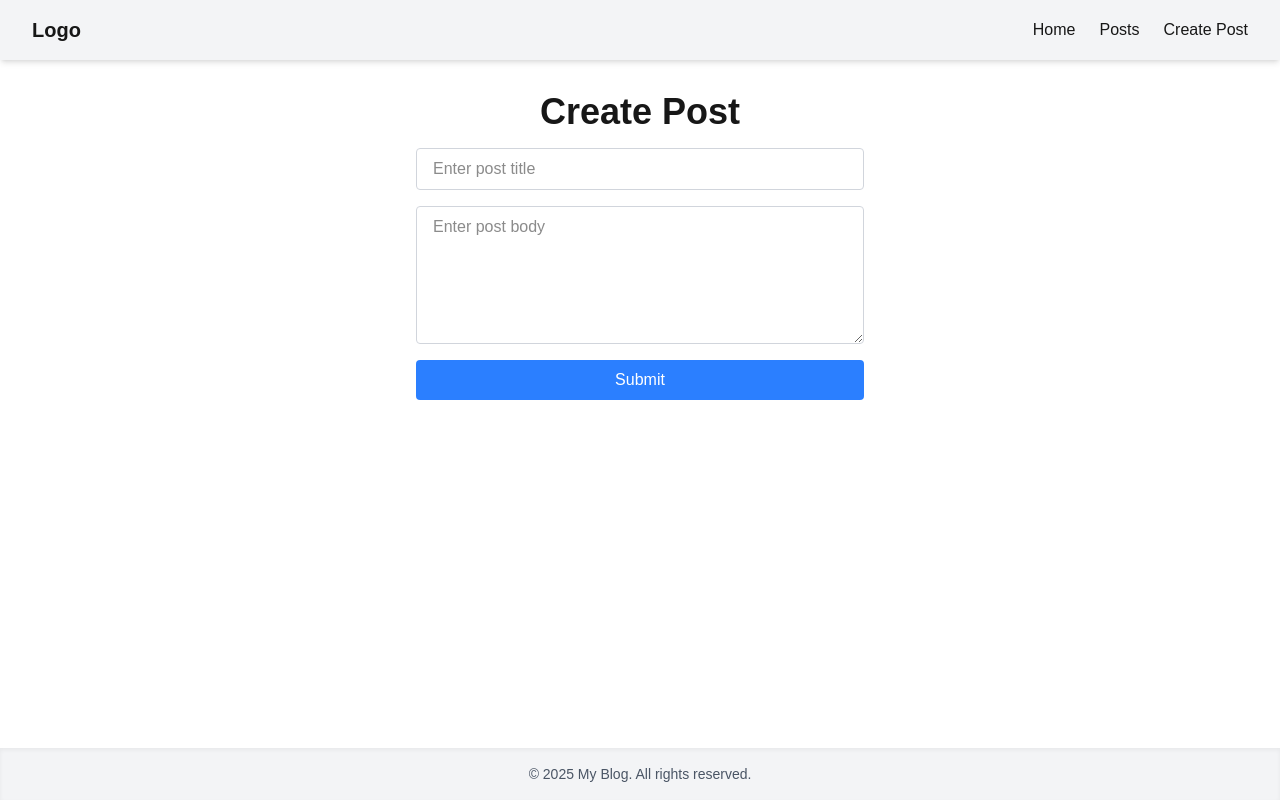
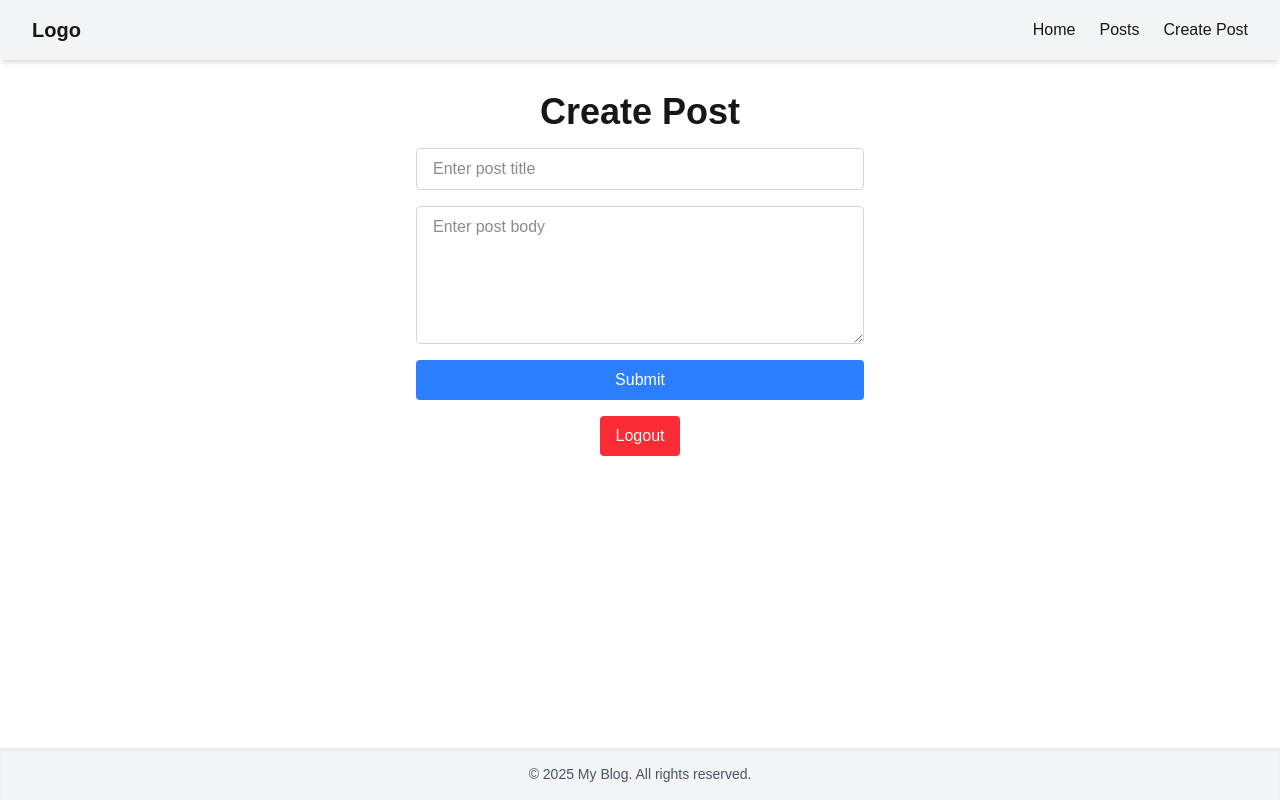
Before and after one commit to dhlee56/posting-blog-app, a Next.js app: page /create-post in a window 1280 px wide. Built offline with nearby package versions, Linux system fonts and the light colour scheme.

Commit message:
kinde auth to protect /create-post

```diff
--- /dev/null
+++ b/src/app/api/auth/[kindeAuth]/route.js
@@ -0,0 +1,2 @@
+import {handleAuth} from "@kinde-oss/kinde-auth-nextjs/server";
+export const GET = handleAuth();
--- a/src/app/create-post/page.tsx
+++ b/src/app/create-post/page.tsx
@@ -1,4 +1,5 @@
-
+"use client";
+import { LogoutLink } from "@kinde-oss/kinde-auth-nextjs";
 import { handleCreatePost } from "./actions";
 
 export default function CreatePost() {
@@ -30,6 +31,14 @@ export default function CreatePost() {
           Submit
         </button>
       </form>
+      <button
+        onClick={() => (window.location.href = "/api/auth/logout")}
+        className="mt-4 px-4 py-2 bg-red-500 text-white rounded hover:bg-red-600"
+      >
+        Logout
+      </button>
+      {/* <LogoutLink>Log out</LogoutLink> */}
+
     </div>
   );
 }
--- /dev/null
+++ b/src/middleware.ts
@@ -0,0 +1,13 @@
+import { withAuth } from "@kinde-oss/kinde-auth-nextjs/middleware";
+import { NextApiRequest } from "next";
+
+export default function middleware(req: NextApiRequest) {
+  return withAuth(req);
+}
+
+export const config = {
+  matcher: [
+    // Run on everything but Next internals and static files
+    '/create-post',
+  ]
+};
```
Also changed, not shown: package.json (+8 -6 lines), 1 other file (tests, documents, lock files or other folders).
